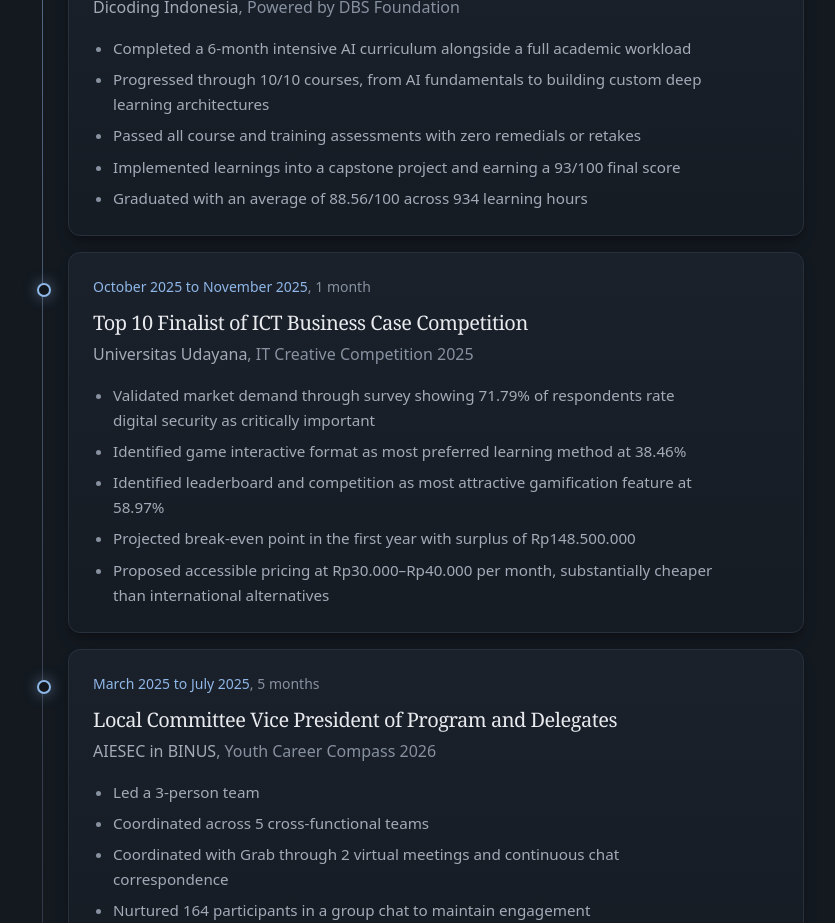
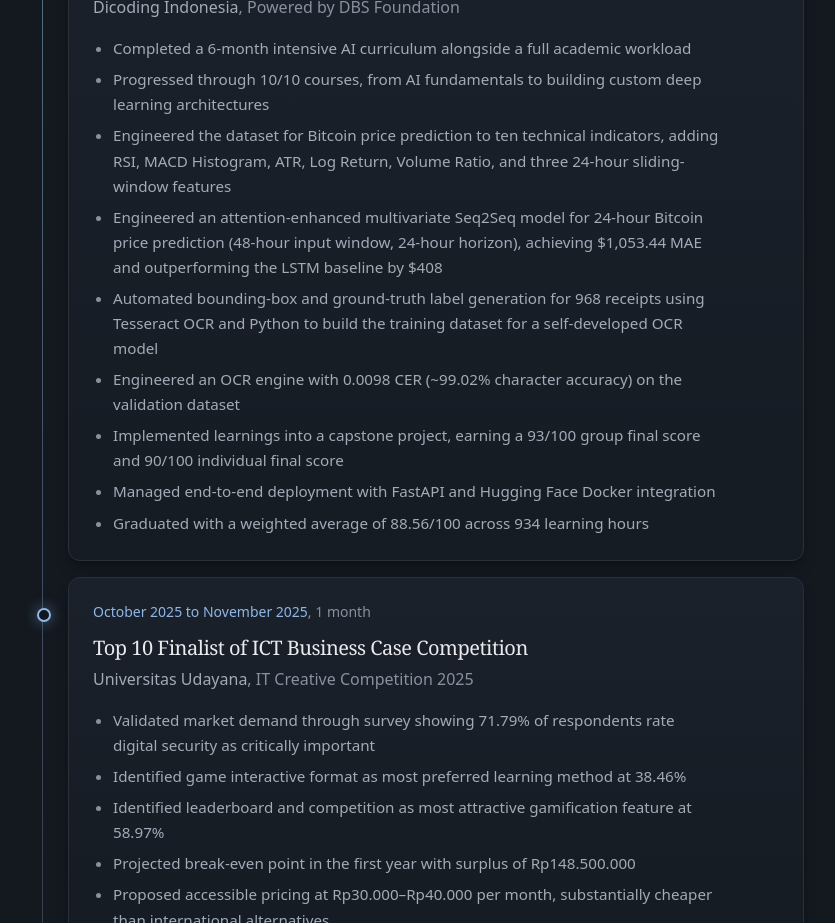
Before and after one commit to suherln/MyPortofolio, a React (Vite) app: page / in a window 1280 px wide. Shown: the part 2600-3523 px from the top of the page, without its empty margins (220-1055 px from the left). Built offline with nearby package versions, Linux system fonts and the light colour scheme.

Commit message:
docs: add more personal information on project's section

```diff
--- a/src/data/portfolioData.ts
+++ b/src/data/portfolioData.ts
@@ -297,10 +297,14 @@ export const portfolioData: PortfolioData = {
       description: [
         "Completed a 6-month intensive AI curriculum alongside a full academic workload",
         "Progressed through 10/10 courses, from AI fundamentals to building custom deep learning architectures",
-        "Passed all course and training assessments with zero remedials or retakes",
-        "Implemented learnings into a capstone project and earning a 93/100 final score",
-        "Graduated with an average of 88.56/100 across 934 learning hours"
-      ]
+        "Engineered the dataset for Bitcoin price prediction to ten technical indicators, adding RSI, MACD Histogram, ATR, Log Return, Volume Ratio, and three 24-hour sliding-window features",
+        "Engineered an attention-enhanced multivariate Seq2Seq model for 24-hour Bitcoin price prediction (48-hour input window, 24-hour horizon), achieving $1,053.44 MAE and outperforming the LSTM baseline by $408",
+        "Automated bounding-box and ground-truth label generation for 968 receipts using Tesseract OCR and Python to build the training dataset for a self-developed OCR model",
+        "Engineered an OCR engine with 0.0098 CER (~99.02% character accuracy) on the validation dataset",
+        "Implemented learnings into a capstone project, earning a 93/100 group final score and 90/100 individual final score",
+        "Managed end-to-end deployment with FastAPI and Hugging Face Docker integration",
+        "Graduated with a weighted average of 88.56/100 across 934 learning hours"
+]
     },
     {
       organization: "Universitas Udayana",
```
